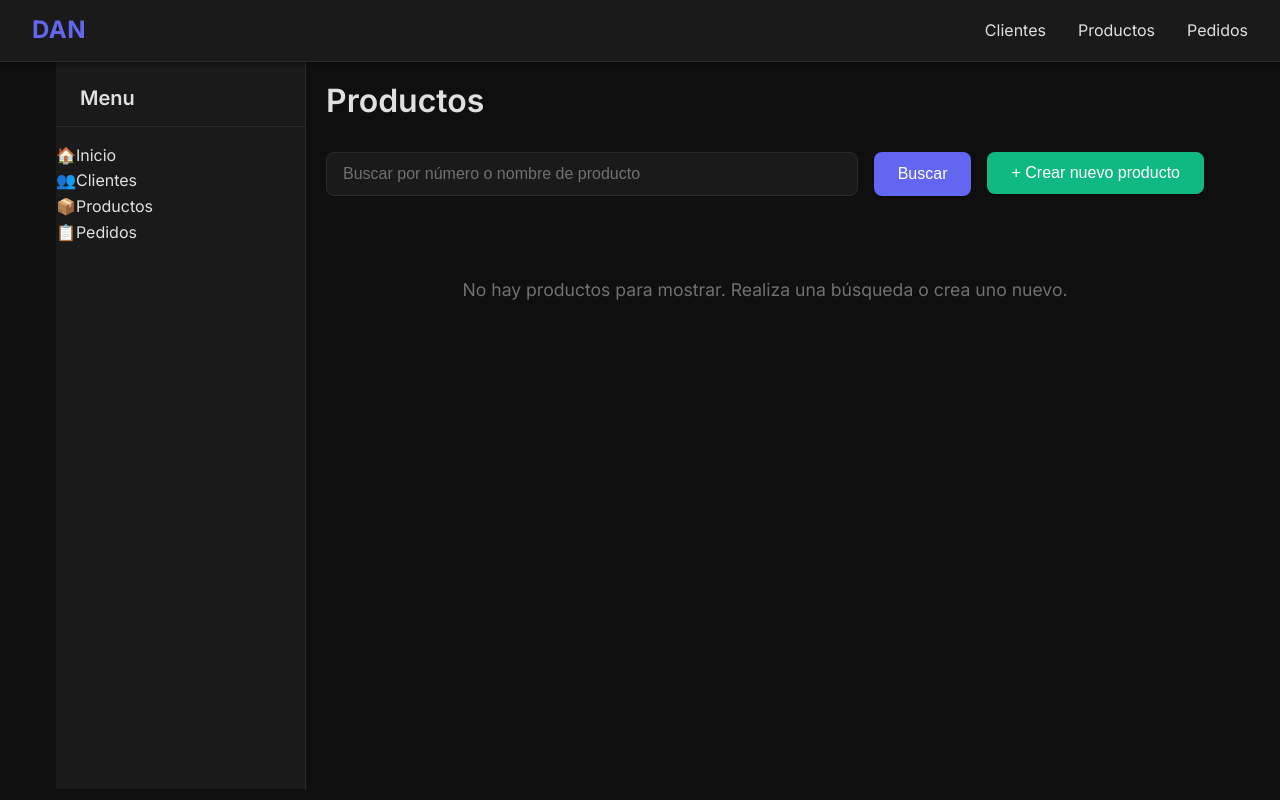
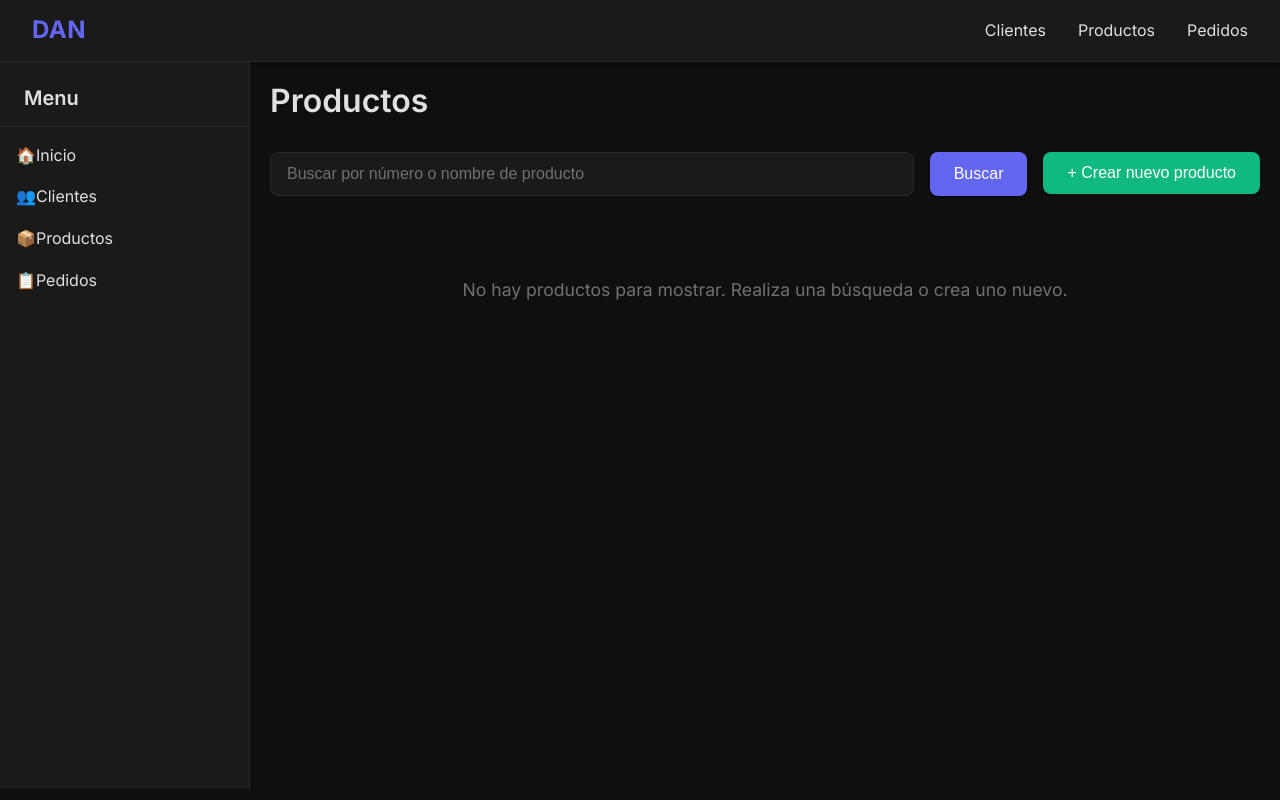
Before and after one commit to lucianoferreyra/dan-ui-2024, a Next.js app: page /ui/productos in a window 1280 px wide. Built offline with nearby package versions, Linux system fonts and the light colour scheme.

Commit message:
Refactor container styles for full-width layout and adjust sidebar padding and gap

```diff
--- a/src/app/productos/page.module.css
+++ b/src/app/productos/page.module.css
@@ -1,5 +1,5 @@
 .container {
-  max-width: 1200px;
+  width: 100%;
   margin: 0 auto;
 }
 
--- a/src/app/utilities.css
+++ b/src/app/utilities.css
@@ -160,9 +160,8 @@
 
 /* Container */
 .container {
-  max-width: 1200px;
+  width: 100%;
   margin: 0 auto;
-  padding: 0 1rem;
 }
 
 /* Divider */
--- a/src/components/Sidebar.js
+++ b/src/components/Sidebar.js
@@ -32,6 +32,7 @@ const Sidebar = () => {
             background: var(--bg-secondary);
             border-right: 1px solid var(--border-color);
             padding: 1.5rem 0;
+            z-index: 500;
           }
 
           .sidebar-header {
@@ -49,7 +50,8 @@ const Sidebar = () => {
           .sidebar-nav {
             display: flex;
             flex-direction: column;
-            padding: 1rem 0;
+            padding: 1rem;
+            gap: 1rem;
           }
 
           .sidebar-link {
```
